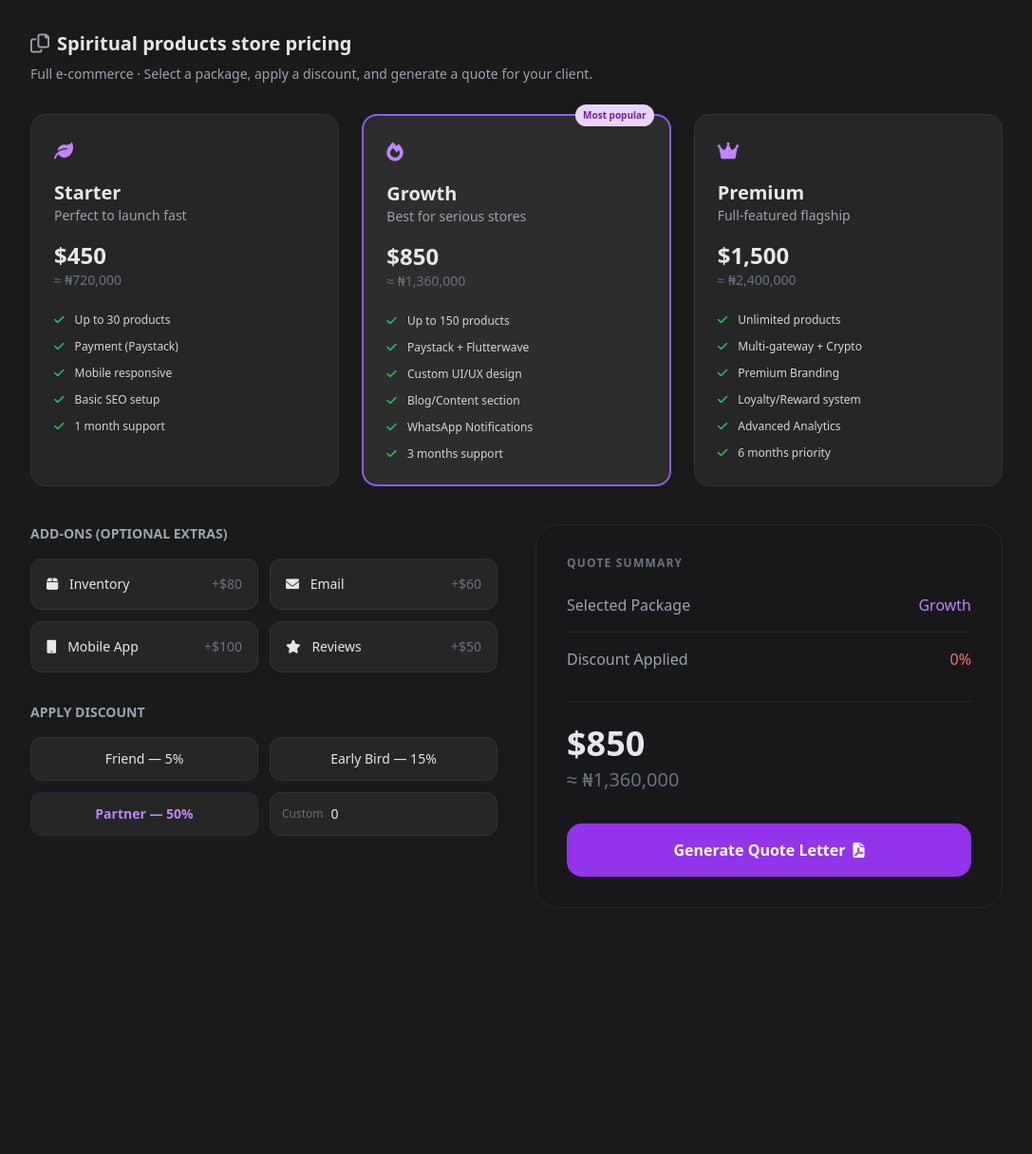
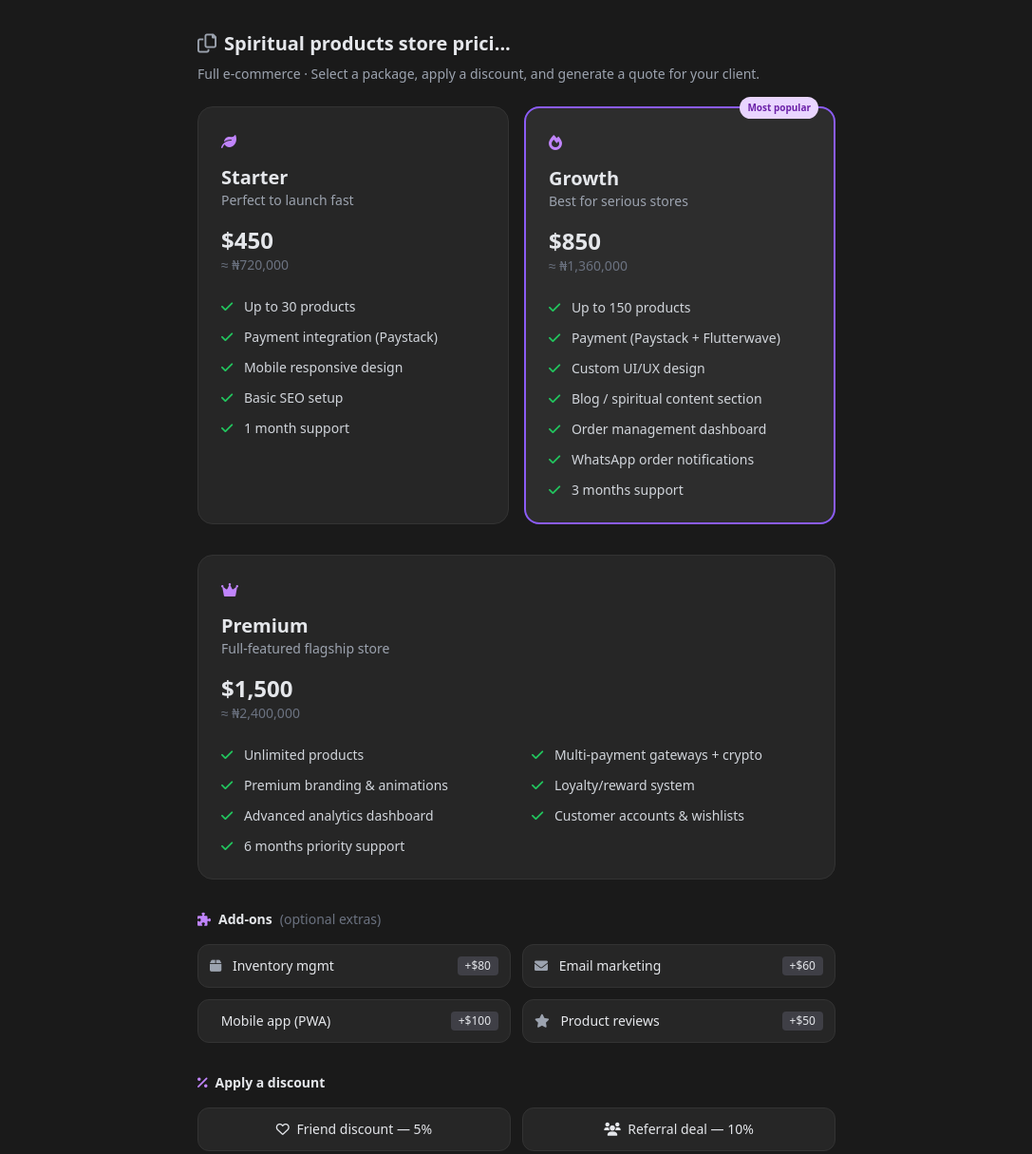
Before and after one commit to dc-dev-coder/quote-gen, a plain HTML site: page index.html in a window 1280 px wide. Shown: the top 1215 px of the page at 95% size, without its empty margins (96-1183 px from the left). Before the commit the page ends 988 px from the top, so only its background shows below. Drawn offline with nearby package versions, Linux system fonts and the light colour scheme.

Commit message:
Update index.html

```diff
--- a/index.html
+++ b/index.html
@@ -7,41 +7,44 @@
     <script src="https://cdn.tailwindcss.com"></script>
     <link rel="stylesheet" href="https://cdnjs.cloudflare.com/ajax/libs/font-awesome/6.0.0/css/all.min.css">
     <style>
-        body { background-color: #1a1a1a; color: #e5e7eb; -webkit-print-color-adjust: exact; print-color-adjust: exact; }
-        .card-dark { background-color: #262626; border: 1px solid #333; transition: all 0.2s ease; }
+        body { background-color: #1a1a1a; color: #e5e7eb; }
+        .card-dark { background-color: #262626; border: 1px solid #333; }
         .selected-pkg { border: 2px solid #8b5cf6 !important; background-color: #2d2d2d; }
         .selected-item { border: 1px solid #8b5cf6 !important; background-color: #2d2d2d; }
 
+        /* Fixed Print Logic */
         @media print {
             .no-print { display: none !important; }
-            .print-only { display: block !important; background: white !important; color: black !important; padding: 40px; }
-            body { background: white !important; }
+            .print-only { display: block !important; }
+            body { background-color: white !important; color: black !important; }
         }
+        .print-only { display: none; color: black; font-family: sans-serif; }
     </style>
 </head>
 <body class="p-4 md:p-8">
 
-    <div class="max-w-5xl mx-auto no-print">
-        <header class="mb-8">
+    <!-- DASHBOARD VIEW (Kept exactly as requested) -->
+    <div class="max-w-2xl mx-auto no-print">
+        <header class="mb-6">
             <h1 class="text-xl font-semibold flex items-center gap-2">
-                <i class="fa-regular fa-copy text-gray-400"></i> Spiritual products store pricing
+                <i class="fa-regular fa-copy text-gray-400"></i> Spiritual products store prici...
             </h1>
             <p class="text-gray-400 text-sm mt-2">Full e-commerce · Select a package, apply a discount, and generate a quote for your client.</p>
         </header>
 
-        <!-- Tiers Layout: 3-Column Grid View -->
-        <div class="grid grid-cols-1 md:grid-cols-3 gap-6 mb-10">
+        <!-- Packages Grid -->
+        <div class="grid grid-cols-1 md:grid-cols-2 gap-4 mb-8">
             <!-- Starter -->
-            <div onclick="setPkg('Starter', 450)" id="pkg-Starter" class="card-dark p-6 rounded-2xl cursor-pointer hover:bg-zinc-800">
-                <i class="fa-solid fa-leaf text-purple-400 mb-4 text-xl"></i>
+            <div onclick="setPkg('Starter', 450)" id="pkg-Starter" class="card-dark p-6 rounded-2xl cursor-pointer hover:bg-zinc-800 transition-all">
+                <i class="fa-solid fa-leaf text-purple-400 mb-4"></i>
                 <h3 class="text-xl font-bold">Starter</h3>
                 <p class="text-gray-400 text-sm mb-4">Perfect to launch fast</p>
                 <div class="text-2xl font-bold">$450</div>
                 <div class="text-gray-500 text-sm mb-6">≈ ₦720,000</div>
-                <ul class="text-xs space-y-3 text-gray-300">
+                <ul class="text-sm space-y-3 text-gray-300">
                     <li><i class="fa-solid fa-check text-green-500 mr-2"></i> Up to 30 products</li>
-                    <li><i class="fa-solid fa-check text-green-500 mr-2"></i> Payment (Paystack)</li>
-                    <li><i class="fa-solid fa-check text-green-500 mr-2"></i> Mobile responsive</li>
+                    <li><i class="fa-solid fa-check text-green-500 mr-2"></i> Payment integration (Paystack)</li>
+                    <li><i class="fa-solid fa-check text-green-500 mr-2"></i> Mobile responsive design</li>
                     <li><i class="fa-solid fa-check text-green-500 mr-2"></i> Basic SEO setup</li>
                     <li><i class="fa-solid fa-check text-green-500 mr-2"></i> 1 month support</li>
                 </ul>
@@ -50,175 +53,192 @@
             <!-- Growth -->
             <div onclick="setPkg('Growth', 850)" id="pkg-Growth" class="card-dark p-6 rounded-2xl cursor-pointer selected-pkg relative">
                 <span class="absolute -top-3 right-4 bg-purple-200 text-purple-800 text-[10px] font-bold px-2 py-1 rounded-full">Most popular</span>
-                <i class="fa-solid fa-fire text-purple-400 mb-4 text-xl"></i>
+                <i class="fa-solid fa-fire text-purple-400 mb-4"></i>
                 <h3 class="text-xl font-bold">Growth</h3>
                 <p class="text-gray-400 text-sm mb-4">Best for serious stores</p>
                 <div class="text-2xl font-bold">$850</div>
                 <div class="text-gray-500 text-sm mb-6">≈ ₦1,360,000</div>
-                <ul class="text-xs space-y-3 text-gray-300">
+                <ul class="text-sm space-y-3 text-gray-300">
                     <li><i class="fa-solid fa-check text-green-500 mr-2"></i> Up to 150 products</li>
-                    <li><i class="fa-solid fa-check text-green-500 mr-2"></i> Paystack + Flutterwave</li>
+                    <li><i class="fa-solid fa-check text-green-500 mr-2"></i> Payment (Paystack + Flutterwave)</li>
                     <li><i class="fa-solid fa-check text-green-500 mr-2"></i> Custom UI/UX design</li>
-                    <li><i class="fa-solid fa-check text-green-500 mr-2"></i> Blog/Content section</li>
-                    <li><i class="fa-solid fa-check text-green-500 mr-2"></i> WhatsApp Notifications</li>
+                    <li><i class="fa-solid fa-check text-green-500 mr-2"></i> Blog / spiritual content section</li>
+                    <li><i class="fa-solid fa-check text-green-500 mr-2"></i> Order management dashboard</li>
+                    <li><i class="fa-solid fa-check text-green-500 mr-2"></i> WhatsApp order notifications</li>
                     <li><i class="fa-solid fa-check text-green-500 mr-2"></i> 3 months support</li>
-                </ul>
-            </div>
-
-            <!-- Premium -->
-            <div onclick="setPkg('Premium', 1500)" id="pkg-Premium" class="card-dark p-6 rounded-2xl cursor-pointer hover:bg-zinc-800">
-                <i class="fa-solid fa-crown text-purple-400 mb-4 text-xl"></i>
-                <h3 class="text-xl font-bold">Premium</h3>
-                <p class="text-gray-400 text-sm mb-4">Full-featured flagship</p>
-                <div class="text-2xl font-bold">$1,500</div>
-                <div class="text-gray-500 text-sm mb-6">≈ ₦2,400,000</div>
-                <ul class="text-xs space-y-3 text-gray-300">
-                    <li><i class="fa-solid fa-check text-green-500 mr-2"></i> Unlimited products</li>
-                    <li><i class="fa-solid fa-check text-green-500 mr-2"></i> Multi-gateway + Crypto</li>
-                    <li><i class="fa-solid fa-check text-green-500 mr-2"></i> Premium Branding</li>
-                    <li><i class="fa-solid fa-check text-green-500 mr-2"></i> Loyalty/Reward system</li>
-                    <li><i class="fa-solid fa-check text-green-500 mr-2"></i> Advanced Analytics</li>
-                    <li><i class="fa-solid fa-check text-green-500 mr-2"></i> 6 months priority</li>
                 </ul>
             </div>
         </div>
 
-        <div class="grid grid-cols-1 lg:grid-cols-2 gap-10">
-            <!-- Left Side: Addons & Discounts -->
-            <div class="space-y-8">
-                <div>
-                    <h4 class="text-sm font-semibold mb-4 flex items-center gap-2 text-gray-400">ADD-ONS (OPTIONAL EXTRAS)</h4>
+        <!-- Premium (Full Width) -->
+        <div onclick="setPkg('Premium', 1500)" id="pkg-Premium" class="card-dark p-6 rounded-2xl cursor-pointer mb-8 hover:bg-zinc-800">
+            <i class="fa-solid fa-crown text-purple-400 mb-4"></i>
+            <h3 class="text-xl font-bold">Premium</h3>
+            <p class="text-gray-400 text-sm mb-4">Full-featured flagship store</p>
+            <div class="text-2xl font-bold">$1,500</div>
+            <div class="text-gray-500 text-sm mb-6">≈ ₦2,400,000</div>
+            <div class="grid grid-cols-1 md:grid-cols-2 gap-x-8 gap-y-3 text-sm text-gray-300">
+                <div><i class="fa-solid fa-check text-green-500 mr-2"></i> Unlimited products</div>
+                <div><i class="fa-solid fa-check text-green-500 mr-2"></i> Multi-payment gateways + crypto</div>
+                <div><i class="fa-solid fa-check text-green-500 mr-2"></i> Premium branding & animations</div>
+                <div><i class="fa-solid fa-check text-green-500 mr-2"></i> Loyalty/reward system</div>
+                <div><i class="fa-solid fa-check text-green-500 mr-2"></i> Advanced analytics dashboard</div>
+                <div><i class="fa-solid fa-check text-green-500 mr-2"></i> Customer accounts & wishlists</div>
+                <div><i class="fa-solid fa-check text-green-500 mr-2"></i> 6 months priority support</div>
+            </div>
+        </div>
+
+        <!-- Add-ons Section -->
+        <div class="mb-8">
+            <h4 class="text-sm font-semibold mb-4 flex items-center gap-2"><i class="fa-solid fa-puzzle-piece text-purple-400"></i> Add-ons <span class="text-gray-500 font-normal">(optional extras)</span></h4>
             <div class="grid grid-cols-2 gap-3">
-                        <div onclick="toggleAddon('Inventory', 80, this)" class="card-dark p-4 rounded-xl cursor-pointer flex justify-between items-center text-sm">
-                            <span><i class="fa-solid fa-box mr-2"></i> Inventory</span> <span class="text-gray-500">+$80</span>
+                <div onclick="toggleAddon('Inventory', 80, this)" class="card-dark p-3 rounded-xl cursor-pointer flex justify-between items-center text-sm">
+                    <span><i class="fa-solid fa-box mr-2 text-gray-400"></i> Inventory mgmt</span> <span class="bg-zinc-700 px-2 py-0.5 rounded text-xs">+$80</span>
                 </div>
-                        <div onclick="toggleAddon('Email', 60, this)" class="card-dark p-4 rounded-xl cursor-pointer flex justify-between items-center text-sm">
-                            <span><i class="fa-solid fa-envelope mr-2"></i> Email</span> <span class="text-gray-500">+$60</span>
+                <div onclick="toggleAddon('Email', 60, this)" class="card-dark p-3 rounded-xl cursor-pointer flex justify-between items-center text-sm">
+                    <span><i class="fa-solid fa-envelope mr-2 text-gray-400"></i> Email marketing</span> <span class="bg-zinc-700 px-2 py-0.5 rounded text-xs">+$60</span>
                 </div>
-                        <div onclick="toggleAddon('PWA', 100, this)" class="card-dark p-4 rounded-xl cursor-pointer flex justify-between items-center text-sm">
-                            <span><i class="fa-solid fa-mobile mr-2"></i> Mobile App</span> <span class="text-gray-500">+$100</span>
+                <div onclick="toggleAddon('PWA', 100, this)" class="card-dark p-3 rounded-xl cursor-pointer flex justify-between items-center text-sm">
+                    <span><i class="fa-solid fa-mobile-screen mr-2 text-gray-400"></i> Mobile app (PWA)</span> <span class="bg-zinc-700 px-2 py-0.5 rounded text-xs">+$100</span>
                 </div>
-                        <div onclick="toggleAddon('Reviews', 50, this)" class="card-dark p-4 rounded-xl cursor-pointer flex justify-between items-center text-sm">
-                            <span><i class="fa-solid fa-star mr-2"></i> Reviews</span> <span class="text-gray-500">+$50</span>
+                <div onclick="toggleAddon('Reviews', 50, this)" class="card-dark p-3 rounded-xl cursor-pointer flex justify-between items-center text-sm">
+                    <span><i class="fa-solid fa-star mr-2 text-gray-400"></i> Product reviews</span> <span class="bg-zinc-700 px-2 py-0.5 rounded text-xs">+$50</span>
                 </div>
             </div>
         </div>
 
-                <div>
-                    <h4 class="text-sm font-semibold mb-4 text-gray-400">APPLY DISCOUNT</h4>
+        <!-- Discount Section -->
+        <div class="mb-8">
+            <h4 class="text-sm font-semibold mb-4 flex items-center gap-2"><i class="fa-solid fa-percentage text-purple-400"></i> Apply a discount</h4>
             <div class="grid grid-cols-2 gap-3 mb-4">
-                        <div onclick="setDiscount(5, this)" class="card-dark p-3 rounded-xl cursor-pointer text-center text-sm">Friend — 5%</div>
-                        <div onclick="setDiscount(15, this)" class="card-dark p-3 rounded-xl cursor-pointer text-center text-sm">Early Bird — 15%</div>
-                        <div onclick="setDiscount(50, this)" class="card-dark p-3 rounded-xl cursor-pointer text-center text-sm font-bold text-purple-400 border-purple-900/30">Partner — 50%</div>
-                        <div class="card-dark p-3 rounded-xl flex items-center gap-2">
-                           <span class="text-xs text-gray-500">Custom</span> <input type="number" oninput="setDiscount(this.value, null)" class="bg-transparent w-full outline-none text-sm" value="0">
+                <div onclick="setDiscount(5, this)" class="card-dark p-3 rounded-xl cursor-pointer text-center text-sm">
+                    <i class="fa-regular fa-heart mr-1"></i> Friend discount — 5%
+                </div>
+                <div onclick="setDiscount(10, this)" class="card-dark p-3 rounded-xl cursor-pointer text-center text-sm">
+                    <i class="fa-solid fa-users mr-1"></i> Referral deal — 10%
+                </div>
+                <div onclick="setDiscount(15, this)" class="card-dark p-3 rounded-xl cursor-pointer text-center text-sm">
+                    <i class="fa-solid fa-gift mr-1"></i> Early bird — 15%
+                </div>
+                <div onclick="setDiscount(20, this)" class="card-dark p-3 rounded-xl cursor-pointer text-center text-sm">
+                    <i class="fa-solid fa-award mr-1"></i> Loyalty discount — 20%
                 </div>
             </div>
+            <div class="flex items-center gap-4 text-sm text-gray-400">
+                Custom: <input type="number" id="customDiscount" oninput="setDiscount(this.value, null)" class="bg-zinc-800 border border-zinc-700 rounded px-3 py-2 w-full focus:outline-none focus:border-purple-500" value="0"> %
             </div>
         </div>
 
-            <!-- Right Side: Summary Card -->
-            <div class="bg-zinc-900 border border-zinc-800 p-8 rounded-3xl self-start sticky top-8">
-                <h4 class="text-xs font-bold text-gray-500 tracking-widest mb-6">QUOTE SUMMARY</h4>
-                <div class="space-y-4 mb-8">
-                    <div class="flex justify-between"><span class="text-gray-400">Selected Package</span> <span id="sumPkg" class="font-medium text-purple-400">Growth</span></div>
-                    <div id="addonSummary" class="text-xs text-gray-500 italic"></div>
-                    <div class="flex justify-between border-t border-zinc-800 pt-4"><span class="text-gray-400">Discount Applied</span> <span id="sumDisc" class="text-red-400">0%</span></div>
+        <!-- Quote Summary -->
+        <div class="card-dark p-6 rounded-2xl mb-8">
+            <h4 class="text-sm font-semibold mb-6">Quote summary</h4>
+            <div class="flex justify-between text-sm mb-4">
+                <span class="text-gray-400">Package</span>
+                <span id="sumPkg">Growth — $850</span>
             </div>
-                <div class="border-t border-zinc-800 pt-6">
-                    <div id="sumUsd" class="text-4xl font-bold mb-1">$850</div>
-                    <div id="sumNgn" class="text-xl text-gray-500">≈ ₦1,360,000</div>
+            <div class="flex justify-between items-end border-t border-zinc-800 pt-4">
+                <span class="text-gray-400 text-sm">Total</span>
+                <div class="text-right">
+                    <div id="sumUsd" class="font-bold">$850</div>
+                    <div id="sumNgn" class="text-gray-500 text-xs">≈ ₦1,360,000</div>
                 </div>
-                <button onclick="preparePrint(); window.print();" class="w-full mt-8 bg-purple-600 hover:bg-purple-700 text-white font-bold py-4 rounded-2xl transition-all flex items-center justify-center gap-2">
-                    Generate Quote Letter <i class="fa-solid fa-file-pdf"></i>
+            </div>
+            <!-- Modified print trigger -->
+            <button onclick="handlePrint()" class="w-full mt-6 text-sm flex items-center justify-center gap-2 text-gray-300 hover:text-white">
+                Generate quote letter <i class="fa-solid fa-arrow-up-right-from-square text-xs"></i>
             </button>
         </div>
     </div>
+
+    <!-- CLEAN PRINT-ONLY VIEW (Hidden from UI, visible in PDF) -->
+    <div id="pdf-template" class="print-only p-10">
+        <h1 style="font-size: 24px; font-weight: bold; margin-bottom: 5px;">Project Quotation</h1>
+        <p style="color: #666; margin-bottom: 30px;">Digital E-Commerce Solution | May 13, 2026</p>
+
+        <div id="pdf-content" style="border-top: 2px solid #000; padding-top: 20px;">
+            <!-- Populated via Script -->
         </div>
 
-    <!-- Hidden Print Container -->
-    <div id="printArea" class="hidden print-only">
-        <div style="border-bottom: 2px solid #000; padding-bottom: 20px; margin-bottom: 40px;">
-            <h1 style="font-size: 28px; font-weight: bold; margin: 0;">PROJECT QUOTATION</h1>
-            <p style="color: #666; margin: 5px 0 0 0;">Spiritual Store E-Commerce Development</p>
-        </div>
-        <div id="printBody" style="font-size: 16px; line-height: 1.6;"></div>
-        <div style="margin-top: 50px; padding-top: 20px; border-top: 1px solid #eee; font-size: 12px; color: #999;">
-            Prepared by Full-Stack Systems Architect & Automation Specialist. Valid for 14 days.
+        <div style="margin-top: 50px; font-size: 12px; color: #888; border-top: 1px solid #eee; padding-top: 10px;">
+            Prepared by Full-Stack Systems Architect. Valid for 14 days.
         </div>
     </div>
 
+    <!-- Scripting logic -->
     <script>
         let basePrice = 850;
         let pkgName = 'Growth';
         let discount = 0;
-        let addons = [];
+        let addonsList = [];
+        let addonsTotal = 0;
         const RATE = 1600;
 
         function setPkg(name, price) {
-            basePrice = price; pkgName = name;
+            basePrice = price;
+            pkgName = name;
             document.querySelectorAll('[id^="pkg-"]').forEach(el => el.classList.remove('selected-pkg'));
             document.getElementById(`pkg-${name}`).classList.add('selected-pkg');
             update();
         }
 
         function toggleAddon(name, price, el) {
-            const idx = addons.findIndex(a => a.name === name);
-            if(idx > -1) { addons.splice(idx, 1); el.classList.remove('selected-item'); }
-            else { addons.push({name, price}); el.classList.add('selected-item'); }
+            const index = addonsList.indexOf(name);
+            if (el.classList.contains('selected-item')) {
+                el.classList.remove('selected-item');
+                addonsTotal -= price;
+                if (index > -1) addonsList.splice(index, 1);
+            } else {
+                el.classList.add('selected-item');
+                addonsTotal += price;
+                addonsList.push(name);
+            }
             update();
         }
 
         function setDiscount(val, el) {
             discount = parseInt(val) || 0;
+            if (el) {
                 document.querySelectorAll('.card-dark.text-center').forEach(d => d.classList.remove('selected-item'));
-            if(el) el.classList.add('selected-item');
+                el.classList.add('selected-item');
+                document.getElementById('customDiscount').value = val;
+            }
             update();
         }
 
         function update() {
-            let addTotal = addons.reduce((s, a) => s + a.price, 0);
-            let subtotal = basePrice + addTotal;
+            let subtotal = basePrice + addonsTotal;
             let finalUsd = subtotal - (subtotal * (discount / 100));
-
-            document.getElementById('sumPkg').innerText = pkgName;
-            document.getElementById('sumDisc').innerText = discount + '%';
-            document.getElementById('sumUsd').innerText = '$' + finalUsd.toLocaleString();
-            document.getElementById('sumNgn').innerText = '≈ ₦' + (finalUsd * RATE).toLocaleString();
-            document.getElementById('addonSummary').innerText = addons.length ? 'Extras: ' + addons.map(a => a.name).join(', ') : '';
+            document.getElementById('sumPkg').innerText = `${pkgName} — $${basePrice}`;
+            document.getElementById('sumUsd').innerText = `$${finalUsd.toLocaleString()}`;
+            document.getElementById('sumNgn').innerText = `≈ ₦${(finalUsd * RATE).toLocaleString()}`;
         }
 
-        function preparePrint() {
-            let addTotal = addons.reduce((s, a) => s + a.price, 0);
-            let subtotal = basePrice + addTotal;
-            let finalUsd = subtotal - (subtotal * (discount / 100));
+        function handlePrint() {
+            // Populate the print-only view with current state
+            let subtotal = basePrice + addonsTotal;
+            let discAmount = subtotal * (discount / 100);
+            let finalUsd = subtotal - discAmount;
 
-            document.getElementById('printBody').innerHTML = `
-                <div style="margin-bottom: 30px;">
+            document.getElementById('pdf-content').innerHTML = `
                 <div style="display: flex; justify-content: space-between; margin-bottom: 10px;">
-                        <strong>Package: ${pkgName}</strong> <span>$${basePrice.toLocaleString()}</span>
+                    <strong>Selected Package: ${pkgName}</strong>
+                    <span>$${basePrice.toLocaleString()}</span>
                 </div>
-                    ${addons.map(a => `
-                        <div style="display: flex; justify-content: space-between; font-size: 14px; color: #444;">
-                            <span>+ ${a.name} Integration</span> <span>$${a.price}</span>
+                ${addonsList.map(a => `<div style="display: flex; justify-content: space-between; color: #444; font-size: 14px;"><span>+ ${a} integration</span><span>Incl.</span></div>`).join('')}
+                <div style="display: flex; justify-content: space-between; margin-top: 20px; border-top: 1px solid #eee; padding-top: 10px; color: #d00;">
+                    <span>Discount Applied (${discount}%)</span>
+                    <span>-$${discAmount.toLocaleString()}</span>
                 </div>
-                    `).join('')}
-                    <div style="display: flex; justify-content: space-between; color: #d00; margin-top: 15px; border-top: 1px solid #eee; padding-top: 10px;">
-                        <strong>Discount Applied (${discount}%)</strong> <span>-$${(subtotal * (discount/100)).toLocaleString()}</span>
-                    </div>
-                </div>
-                <div style="background: #f9f9f9; padding: 20px; border-radius: 8px;">
-                    <div style="display: flex; justify-content: space-between; align-items: center;">
-                        <span style="font-size: 18px; font-weight: bold;">Final Total:</span>
+                <div style="display: flex; justify-content: space-between; margin-top: 20px; font-size: 20px; font-weight: bold;">
+                    <span>Total Investment</span>
                     <div style="text-align: right;">
-                            <div style="font-size: 24px; font-weight: 900;">$${finalUsd.toLocaleString()}</div>
-                            <div style="font-size: 16px; color: #666;">≈ ₦${(finalUsd * RATE).toLocaleString()}</div>
-                        </div>
+                        <div>$${finalUsd.toLocaleString()}</div>
+                        <div style="font-size: 14px; color: #666; font-weight: normal;">≈ ₦${(finalUsd * RATE).toLocaleString()}</div>
                     </div>
                 </div>
             `;
+            window.print();
         }
-        update();
     </script>
 </body>
 </html>
```
Lines whose indentation alone changed are shown as unchanged.
